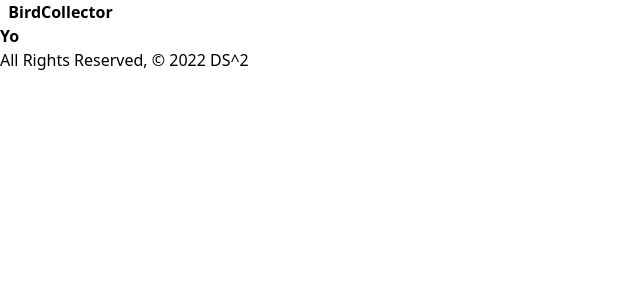
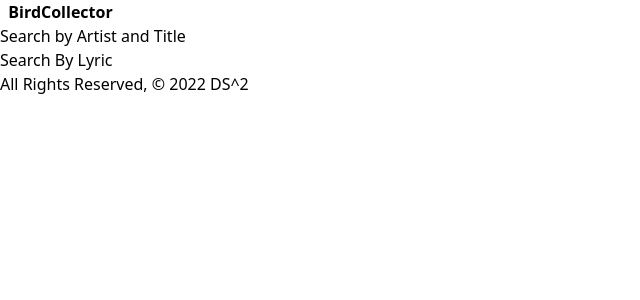
Before and after one commit to saraehutch94/DSsquared, a Django app: page / in a window 1280 px wide. Shown: the top 300 px of the page, without its empty margins (0-640 px from the left). Run offline with Django 4.2, Linux system fonts and the light colour scheme; style sheets or scripts are compiled from the project's sources; some libraries are stand-ins or nearby versions.

Commit message:
adds functionality to the home page

```diff
--- a/music/templates/home.html
+++ b/music/templates/home.html
@@ -1,5 +1,8 @@
 {% extends 'base.html' %}
 
 {% block content %}
-    <h1 class="font-semibold">Yo</h1>
+    <div>
+        <a href="{% url 'search_artist_title' %}">Search by Artist and Title</a> </br>
+        <a href="{% url 'search_lyric' %}">Search By Lyric</a>
+    </div>
 {% endblock %}
```
Also changed, not shown: 1 other file.
